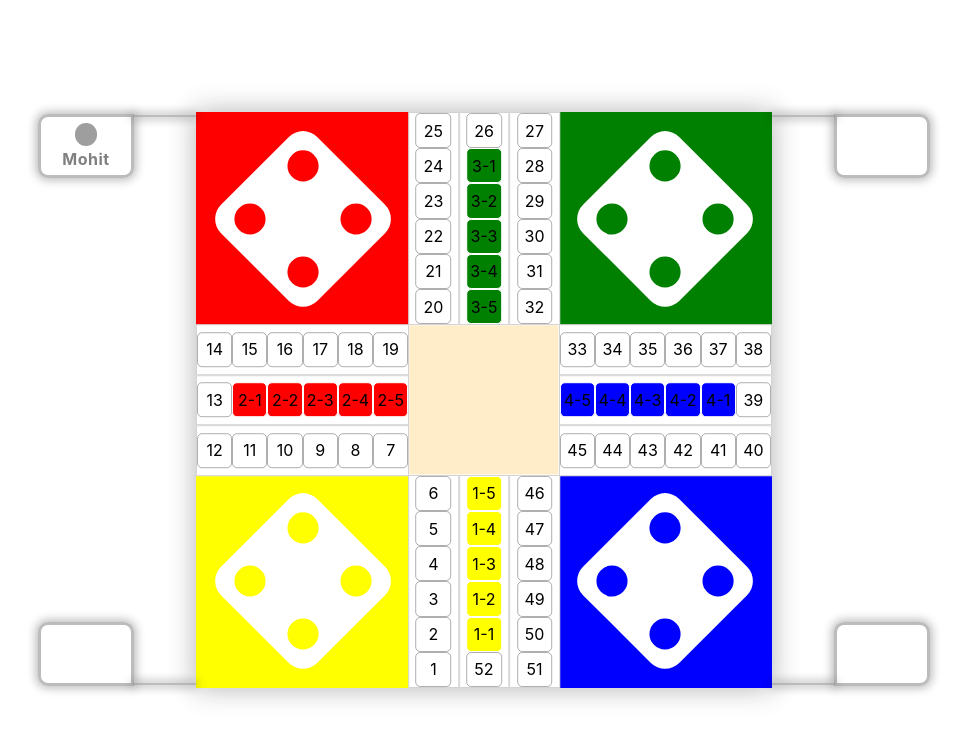
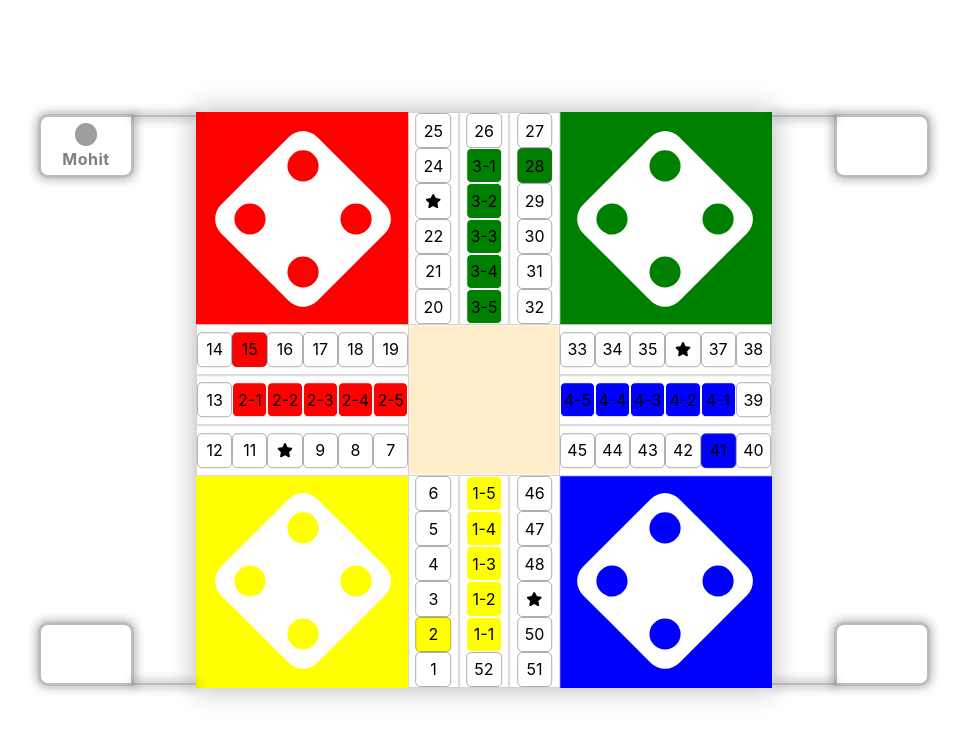
Before and after one commit to 25mohit/LUDO, a React (Create React App) app: page / in a window 1280 px wide. Shown: the top 740 px of the page, without its empty margins (156-1123 px from the left). Built offline with nearby package versions, Linux system fonts and the light colour scheme; grey boxes are pictures that could not be loaded.

Commit message:
Box Dynamicly Rendered NOW

```diff
--- a/package.json
+++ b/package.json
@@ -8,6 +8,7 @@
     "@testing-library/user-event": "^13.5.0",
     "react": "^18.3.1",
     "react-dom": "^18.3.1",
+    "react-icons": "^5.3.0",
     "react-scripts": "5.0.1",
     "web-vitals": "^2.1.4"
   },
--- a/src/App.css
+++ b/src/App.css
@@ -191,6 +191,18 @@
   align-items: center;
   justify-content: center;
 }
+.box.a1.start{
+  background-color: var(--p4-color);
+}
+.box.a2.start{
+  background-color: var(--p1-color);
+}
+.box.a3.start{
+  background-color: var(--p2-color);
+}
+.box.a4.start{
+  background-color: var(--p3-color);
+}
 .area.a1 .row, .area.a3 .row{
   flex-direction: column;
 }
--- a/src/JSON/Box.js
+++ b/src/JSON/Box.js
@@ -1,6 +1,13 @@
 const tTypes = {
+    2: 's',
     10: 's',
+    15: 's',
     23: 's',
+    28: 's',
+    26: 's',
+    36: 's',
+    41: 's',
+    49: 's',
     35: 'danger',
     8: 'warning',
     24: 'alert',
@@ -9,5 +16,6 @@ const tTypes = {
 
 export const boxes = Array.from({ length: 52 }, (_, i) => ({
     n: `b${i + 1}`,
+    s: (i == 1 || i == 14 || i == 27 || i == 40) ? 'start' : '',
     t: tTypes[i + 1] || 'p', // Default to 'safe' if the position is not specified in tTypes
 }));
--- a/src/components/Board.jsx
+++ b/src/components/Board.jsx
@@ -1,5 +1,6 @@
 import { useEffect, useState } from 'react'
 import { boxes } from '../JSON/Box'
+import { FaStar } from "react-icons/fa6";
 
 const Board = () => {
     const [boardSize, setBoardSize] = useState()
@@ -13,12 +14,16 @@ const Board = () => {
         setBoardSize(uiBoard.width)
     },[])
 
-    const renderBoxes = (start, end,  shouldReverse = false) => {
+    const renderBoxes = (start, end,  shouldReverse = false, player = '') => {
         const slicedBoxes = boxes.slice(start, end);
         const displayBoxes = shouldReverse ? slicedBoxes.reverse() : slicedBoxes;
 
         return displayBoxes?.map?.((box, index) => (
-            <div key={index} className={`box ${box.t}`}>{box.n.slice(1,3)}</div>
+            <div key={index} className={`box ${box.t} ${box.s === 'start' ? `${player} start` : ''}`}>
+                {
+                    (box.t === "s" && box.s !== 'start') ? <FaStar /> : box?.n?.slice(1,3)
+                }
+            </div>
         ));
     };
 
@@ -31,11 +36,7 @@ const Board = () => {
         return displayBoxes?.map?.((box, index) => (
             <div key={index} className={`box ${box.t}`}>{box.n.slice(1,4)}</div>
         ))
-
-
     }
-
-    console.log("boxes", renderCenterRow(51, 'p1'));
 
   return (
     <div className='board' id="board">
@@ -81,7 +82,7 @@ const Board = () => {
         <div className="winning-area" style={{width: `${winningArea}px`}}></div>
         <div className="area a1" style={{height: `calc(50% - ${winningArea/2}px)`, width: `calc(${(boardSize/3.8)}px)`}}>
             <div className="row r1">
-                {renderBoxes(0, 6, true)}
+                {renderBoxes(0, 6, true, 'a1')}
             </div>
             <div className="row r2 center">
                 {renderCenterRow(51,'p1', true)}
@@ -92,7 +93,7 @@ const Board = () => {
         </div>
         <div className="area a2" style={{width: `calc(50% - ${winningArea/2}px)`, height: `calc(${(boardSize/3.8)}px)`}}>
             <div className="row r1">
-                {renderBoxes(13, 19)}
+                {renderBoxes(13, 19, false, 'a2')}
             </div>
             <div className="row r2 center">
 
@@ -110,7 +111,7 @@ const Board = () => {
                 {renderCenterRow(25,'p3')}
             </div>
             <div className="row r3">
-                {renderBoxes(26, 32)}
+                {renderBoxes(26, 32, false, 'a3')}
             </div>
         </div>
         <div className="area a4" style={{width: `calc(50% - ${winningArea/2}px)`, height: `calc(${(boardSize/3.8)}px)`}}>
@@ -121,7 +122,7 @@ const Board = () => {
                 {renderCenterRow(38,'p4', true)}
             </div>
             <div className="row r3">
-                {renderBoxes(39, 45, true)}
+                {renderBoxes(39, 45, true, 'a4')}
             </div>
         </div>
     </div>
```
Also changed, not shown: 1 other file (tests, documents, lock files or other folders).
